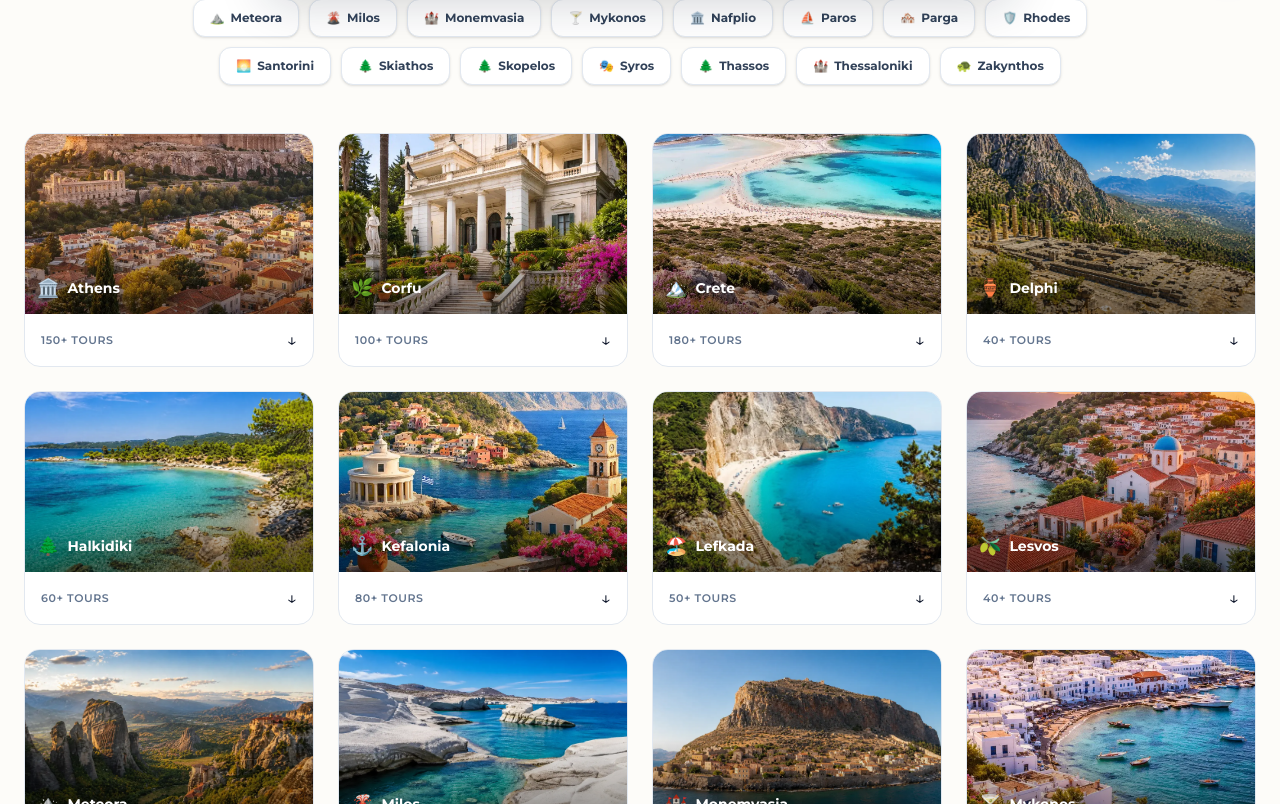
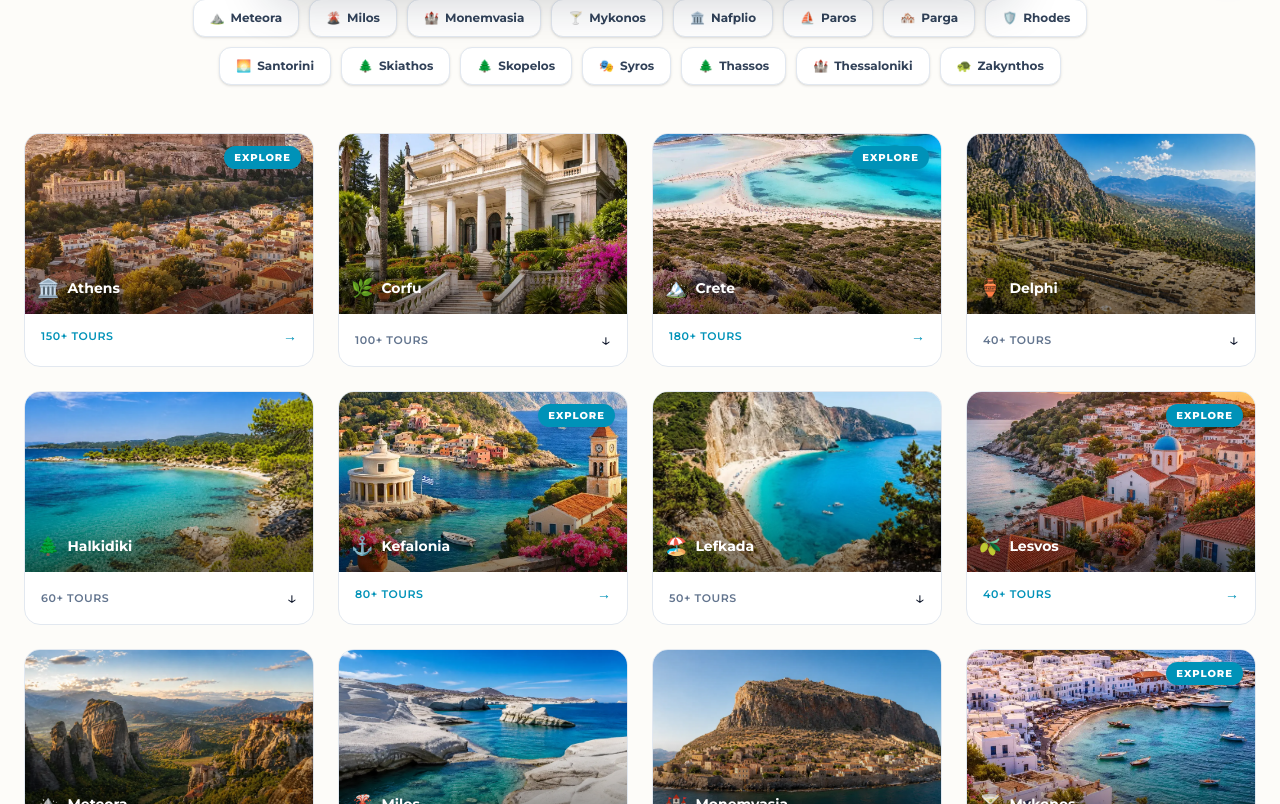
Before and after one commit to xristoskout/forumgreece, a Next.js app: page /en/tours/all in a window 1280 px wide. Shown: the part 796-1600 px from the top of the page. Built offline with nearby package versions, Linux system fonts and the light colour scheme; a web font is replaced by a local one.

Commit message:
Link tour directory region cards to destination landing pages (athens-tours, santorini-tours, mykonos-tours, kefalonia-tours, crete-tours, lesvos-tours)

```diff
--- a/app/[lang]/tours/all/tours-directory-client.tsx
+++ b/app/[lang]/tours/all/tours-directory-client.tsx
@@ -14,23 +14,23 @@ type Props = {
 };
 
 const regions = [
-  { key: "Athens", label: { en: "Athens", el: "Αθήνα" }, emoji: "🏛️", image: "/images/athens.webp", count: 150, description: { en: "Ancient history meets urban energy.", el: "Η αρχαία ιστορία συναντά την αστική ενέργεια." }, highlights: { en: ["Acropolis tours", "Food walks", "Saronic cruises"], el: ["Ξεναγήσεις Ακρόπολης", "Food walks", "Κρουαζιέρες Σαρωνικού"] } },
+  { key: "Athens", label: { en: "Athens", el: "Αθήνα" }, emoji: "🏛️", image: "/images/athens.webp", count: 150, description: { en: "Ancient history meets urban energy.", el: "Η αρχαία ιστορία συναντά την αστική ενέργεια." }, highlights: { en: ["Acropolis tours", "Food walks", "Saronic cruises"], el: ["Ξεναγήσεις Ακρόπολης", "Food walks", "Κρουαζιέρες Σαρωνικού"] }, landingSlug: "athens-tours" },
   { key: "Corfu", label: { en: "Corfu", el: "Κέρκυρα" }, emoji: "🌿", image: "/images/corfu.webp", count: 100, description: { en: "Venetian elegance and Paxos day trips.", el: "Ενετική κομψότητα και εκδρομές στους Παξούς." }, highlights: { en: ["Old Town walks", "Paxos day trips", "Beach hopping"], el: ["Βόλτες Παλιάς Πόλης", "Παξοί", "Παραλίες"] } },
-  { key: "Crete", label: { en: "Crete", el: "Κρήτη" }, emoji: "🏔️", image: "/images/crete.webp", count: 180, description: { en: "From Knossos to Samaria Gorge.", el: "Από την Κνωσό μέχρι το Φαράγγι της Σαμαριάς." }, highlights: { en: ["Knossos Palace", "Samaria Gorge", "Balos & Gramvousa"], el: ["Ανάκτορο Κνωσού", "Φαράγγι Σαμαριάς", "Μπάλος & Γραμβούσα"] } },
+  { key: "Crete", label: { en: "Crete", el: "Κρήτη" }, emoji: "🏔️", image: "/images/crete.webp", count: 180, description: { en: "From Knossos to Samaria Gorge.", el: "Από την Κνωσό μέχρι το Φαράγγι της Σαμαριάς." }, highlights: { en: ["Knossos Palace", "Samaria Gorge", "Balos & Gramvousa"], el: ["Ανάκτορο Κνωσού", "Φαράγγι Σαμαριάς", "Μπάλος & Γραμβούσα"] }, landingSlug: "crete-tours" },
   { key: "Delphi", label: { en: "Delphi", el: "Δελφοί" }, emoji: "🏺", image: "/images/delphi.webp", count: 40, description: { en: "Temple of Apollo, mountain views.", el: "Ναός Απόλλωνα, θέα στο βουνό." }, highlights: { en: ["Temple of Apollo", "Ancient Theater", "Delphi Museum"], el: ["Ναός Απόλλωνα", "Αρχαίο Θέατρο", "Μουσείο Δελφών"] } },
   { key: "Halkidiki", label: { en: "Halkidiki", el: "Χαλκιδική" }, emoji: "🌲", image: "/images/halkidiki.webp", count: 60, description: { en: "Sithonia beaches, Mount Athos cruises.", el: "Παραλίες Σιθωνίας, κρουαζιέρες Αγίου Όρους." }, highlights: { en: ["Sithonia beaches", "Athos cruises", "Kassandra nightlife"], el: ["Παραλίες Σιθωνίας", "Κρουαζιέρες Άθως", "Κασσάνδρα"] } },
-  { key: "Kefalonia", label: { en: "Kefalonia", el: "Κεφαλονιά" }, emoji: "⚓", image: "/images/kefalonia.webp", count: 80, description: { en: "Melissani Cave, Myrtos beach.", el: "Λιμνοσπήλαιο Μελισσάνης, Μύρτος." }, highlights: { en: ["Melissani Cave", "Myrtos Beach", "Boat trips"], el: ["Σπήλαιο Μελισσάνης", "Παραλία Μύρτου", "Boat trips"] } },
+  { key: "Kefalonia", label: { en: "Kefalonia", el: "Κεφαλονιά" }, emoji: "⚓", image: "/images/kefalonia.webp", count: 80, description: { en: "Melissani Cave, Myrtos beach.", el: "Λιμνοσπήλαιο Μελισσάνης, Μύρτος." }, highlights: { en: ["Melissani Cave", "Myrtos Beach", "Boat trips"], el: ["Σπήλαιο Μελισσάνης", "Παραλία Μύρτου", "Boat trips"] }, landingSlug: "kefalonia-tours" },
   { key: "Lefkada", label: { en: "Lefkada", el: "Λευκάδα" }, emoji: "🏖️", image: "/images/lefkada.webp", count: 50, description: { en: "Porto Katsiki, Egremni, Ionian island hopping.", el: "Πόρτο Κατσίκη, Εγκρεμνί, island hopping Ιονίου." }, highlights: { en: ["Porto Katsiki", "Egremni Beach", "Sailing tours"], el: ["Πόρτο Κατσίκη", "Παραλία Εγκρεμνί", "Ιστιοπλοΐα"] } },
-  { key: "Lesvos", label: { en: "Lesvos", el: "Λέσβος" }, emoji: "🫒", image: "/images/lesvos.webp", count: 40, description: { en: "Olive oil tastings, thermal springs.", el: "Γευσιγνωσία ελαιολάδου, ιαματικές πηγές." }, highlights: { en: ["Olive oil tastings", "Village life", "Thermal springs"], el: ["Γευσιγνωσία ελαιολάδου", "Χωριά", "Ιαματικές πηγές"] } },
+  { key: "Lesvos", label: { en: "Lesvos", el: "Λέσβος" }, emoji: "🫒", image: "/images/lesvos.webp", count: 40, description: { en: "Olive oil tastings, thermal springs.", el: "Γευσιγνωσία ελαιολάδου, ιαματικές πηγές." }, highlights: { en: ["Olive oil tastings", "Village life", "Thermal springs"], el: ["Γευσιγνωσία ελαιολάδου", "Χωριά", "Ιαματικές πηγές"] }, landingSlug: "lesvos-tours" },
   { key: "Meteora", label: { en: "Meteora", el: "Μετέωρα" }, emoji: "⛰️", image: "/images/meteora.webp", count: 45, description: { en: "Cliff monasteries, sunset views, hiking.", el: "Μοναστήρια, ηλιοβασίλεμα, πεζοπορία." }, highlights: { en: ["Monastery tours", "Sunset views", "Hiking trails"], el: ["Μοναστήρια", "Ηλιοβασίλεμα", "Πεζοπορία"] } },
   { key: "Milos", label: { en: "Milos", el: "Μήλος" }, emoji: "🌋", image: "/images/milos.webp", count: 65, description: { en: "Sarakiniko, Kleftiko boat tours.", el: "Σαρακίνικο, Boat Tour Κλέφτικο." }, highlights: { en: ["Sarakiniko", "Kleftiko Boat Tour", "Syrmata villages"], el: ["Σαρακίνικο", "Boat Tour Κλέφτικο", "Σύρματα"] } },
   { key: "Monemvasia", label: { en: "Monemvasia", el: "Μονεμβασιά" }, emoji: "🏰", image: "/images/monemvasia.webp", count: 25, description: { en: "A medieval sea fortress.", el: "Μεσαιωνική καστροπολιτεία." }, highlights: { en: ["Castle walk", "Upper Town", "Sea views"], el: ["Βόλτα στο Κάστρο", "Άνω Πόλη", "Θέα στη Θάλασσα"] } },
-  { key: "Mykonos", label: { en: "Mykonos", el: "Μύκονος" }, emoji: "🍸", image: "/images/mykonos.webp", count: 120, description: { en: "Delos island, luxury boat trips.", el: "Εκδρομές Δήλου, πολυτελή boat trips." }, highlights: { en: ["Delos island tours", "Boat trips", "Windmills walks"], el: ["Εκδρομές Δήλου", "Boat trips", "Μύλοι"] } },
+  { key: "Mykonos", label: { en: "Mykonos", el: "Μύκονος" }, emoji: "🍸", image: "/images/mykonos.webp", count: 120, description: { en: "Delos island, luxury boat trips.", el: "Εκδρομές Δήλου, πολυτελή boat trips." }, highlights: { en: ["Delos island tours", "Boat trips", "Windmills walks"], el: ["Εκδρομές Δήλου", "Boat trips", "Μύλοι"] }, landingSlug: "mykonos-tours" },
   { key: "Nafplio", label: { en: "Nafplio", el: "Ναύπλιο" }, emoji: "🏛️", image: "/images/nafplio.webp", count: 60, description: { en: "Mycenae, Epidaurus, Argolic Gulf.", el: "Μυκήνες, Επίδαυρος, Αργολικός." }, highlights: { en: ["Mycenae tours", "Epidaurus", "Argolic Gulf"], el: ["Μυκήνες", "Επίδαυρος", "Αργολικός Κόλπος"] } },
   { key: "Paros", label: { en: "Paros", el: "Πάρος" }, emoji: "⛵", image: "/images/paros.webp", count: 70, description: { en: "Naoussa, golden beaches, boat trips.", el: "Νάουσα, Χρυσή Ακτή, θαλάσσιες βόλτες." }, highlights: { en: ["Naoussa Harbor", "Golden Beach", "Antiparos trips"], el: ["Λιμάνι Νάουσας", "Χρυσή Ακτή", "Εκδρομές Αντίπαρο"] } },
   { key: "Parga", label: { en: "Parga", el: "Πάργα" }, emoji: "🏘️", image: "/images/parga.webp", count: 30, description: { en: "Venetian castle, Paxos day trips.", el: "Ενετικό κάστρο, εκδρομές Παξοί." }, highlights: { en: ["Venetian Castle", "Valtos Beach", "Paxos day trips"], el: ["Ενετικό Κάστρο", "Παραλία Βάλτου", "Εκδρομή Παξοί"] } },
   { key: "Rhodes", label: { en: "Rhodes", el: "Ρόδος" }, emoji: "🛡️", image: "/images/rhodes.webp", count: 130, description: { en: "Medieval City, Lindos, Prasonisi.", el: "Μεσαιωνική Πόλη, Λίνδος, Πρασονήσι." }, highlights: { en: ["Medieval City", "Lindos Acropolis", "Prasonisi surfing"], el: ["Παλιά Πόλη Ρόδου", "Ακρόπολη Λίνδου", "Πρασονήσι"] } },
-  { key: "Santorini", label: { en: "Santorini", el: "Σαντορίνη" }, emoji: "🌅", image: "/images/santorini.webp", count: 200, description: { en: "Sunset cruises, wine tours, volcanic excursions.", el: "Sunset κρουαζιέρες, οινογνωσία, βουλκανικές εκδρομές." }, highlights: { en: ["Sunset cruises", "Wine tasting", "Volcano tours"], el: ["Sunset κρουαζιέρες", "Οινογνωσία", "Βουλκανικές εκδρομές"] } },
+  { key: "Santorini", label: { en: "Santorini", el: "Σαντορίνη" }, emoji: "🌅", image: "/images/santorini.webp", count: 200, description: { en: "Sunset cruises, wine tours, volcanic excursions.", el: "Sunset κρουαζιέρες, οινογνωσία, βουλκανικές εκδρομές." }, highlights: { en: ["Sunset cruises", "Wine tasting", "Volcano tours"], el: ["Sunset κρουαζιέρες", "Οινογνωσία", "Βουλκανικές εκδρομές"] }, landingSlug: "santorini-tours" },
   { key: "Skiathos", label: { en: "Skiathos", el: "Σκιάθος" }, emoji: "🌲", image: "/images/skiathos.webp", count: 50, description: { en: "Koukounaries, Lalaria, Skiathos Town.", el: "Κουκουναριές, Λαλάρια, Χώρα." }, highlights: { en: ["Koukounaries Beach", "Lalaria Beach", "Skiathos Town"], el: ["Κουκουναριές", "Λαλάρια", "Χώρα Σκιάθου"] } },
   { key: "Skopelos", label: { en: "Skopelos", el: "Σκόπελος" }, emoji: "🌲", image: "/images/skopelos.webp", count: 35, description: { en: "Green island, Mamma Mia! filming location.", el: "Πράσινο νησί, γνωστό από το Mamma Mia!" }, highlights: { en: ["Skopelos Town", "Stafilos Beach", "Church of Panagia"], el: ["Χώρα Σκοπέλου", "Παραλία Στάφυλος", "Παναγία η Παγανιώτισσα"] } },
   { key: "Syros", label: { en: "Syros", el: "Σύρος" }, emoji: "🎭", image: "/images/syros.webp", count: 30, description: { en: "Hermoupolis neoclassical capital, Aristides domes.", el: "Ερμούπολη νεοκλασική πρωτεύουσα, θόλοι Αριστείδη." }, highlights: { en: ["Hermoupolis Town", "Ano Syros", "Finikas Bay"], el: ["Ερμούπολη", "Άνω Σύρος", "Κόλπος Φοίνικα"] } },
@@ -119,6 +119,27 @@ export default function ToursDirectoryClient({ lang, tours }: Props) {
           {regions.map(region => {
             const isActive = selectedRegion === region.key;
             const hasWidget = !!VIATOR_WIDGET_MAPPING[region.key];
+            const pillClass = `group relative px-4 py-2.5 rounded-xl text-xs font-bold transition-all duration-200 ${
+              isActive
+                ? "bg-cyan-600 text-white shadow-md shadow-cyan-200 scale-105"
+                : hasWidget
+                  ? "bg-white text-slate-700 border border-slate-200 shadow-sm hover:border-cyan-300 hover:shadow-md"
+                  : "bg-slate-50 text-slate-400 border border-dashed border-slate-200 cursor-default"
+            }`;
+
+            if (region.landingSlug) {
+              return (
+                <Link
+                  key={region.key}
+                  href={withLang(`/tours/${region.landingSlug}`)}
+                  className={pillClass}
+                >
+                  <span className="mr-1.5">{region.emoji}</span>
+                  {region.label[lang]}
+                </Link>
+              );
+            }
+
             return (
               <button
                 key={region.key}
@@ -126,13 +147,7 @@ export default function ToursDirectoryClient({ lang, tours }: Props) {
                   setSelectedRegion(isActive ? null : region.key);
                   if (!isActive) setTimeout(() => widgetRef.current?.scrollIntoView({ behavior: "smooth", block: "start" }), 150);
                 }}
-                className={`group relative px-4 py-2.5 rounded-xl text-xs font-bold transition-all duration-200 ${
-                  isActive
-                    ? "bg-cyan-600 text-white shadow-md shadow-cyan-200 scale-105"
-                    : hasWidget
-                      ? "bg-white text-slate-700 border border-slate-200 shadow-sm hover:border-cyan-300 hover:shadow-md"
-                      : "bg-slate-50 text-slate-400 border border-dashed border-slate-200 cursor-default"
-                }`}
+                className={pillClass}
               >
                 <span className="mr-1.5">{region.emoji}</span>
                 {region.label[lang]}
@@ -209,15 +224,51 @@ export default function ToursDirectoryClient({ lang, tours }: Props) {
           {regions.map(region => {
             const isActive = selectedRegion === region.key;
             const hasWidget = !!VIATOR_WIDGET_MAPPING[region.key];
+            const cardClass = `group relative overflow-hidden rounded-2xl border transition-all duration-300 text-left ${
+              isActive
+                ? "border-cyan-400 ring-2 ring-cyan-200 shadow-lg shadow-cyan-100 scale-[1.02]"
+                : "border-slate-200 hover:border-cyan-300 hover:shadow-md hover:-translate-y-0.5"
+            } ${hasWidget ? "bg-white" : "bg-slate-50 opacity-70"}`;
+
+            if (region.landingSlug) {
+              return (
+                <Link
+                  key={region.key}
+                  href={withLang(`/tours/${region.landingSlug}`)}
+                  className={cardClass}
+                >
+                  <div className="relative aspect-[16/10] w-full overflow-hidden bg-slate-100">
+                    <Image
+                      src={region.image}
+                      alt={region.label[lang]}
+                      fill
+                      sizes="(max-width: 768px) 50vw, 25vw"
+                      className="object-cover transition-transform duration-500 group-hover:scale-105"
+                    />
+                    <div className="absolute inset-0 bg-gradient-to-t from-black/50 via-transparent to-transparent" />
+                    <div className="absolute bottom-3 left-3 right-3 flex items-center gap-2">
+                      <span className="text-lg">{region.emoji}</span>
+                      <span className="text-sm font-bold text-white drop-shadow-lg">{region.label[lang]}</span>
+                    </div>
+                    <div className="absolute top-3 right-3 bg-cyan-600 text-white text-[10px] font-extrabold uppercase tracking-widest px-2.5 py-1 rounded-full shadow-lg">
+                      {lang === "en" ? "Explore" : "Εξερεύνησε"}
+                    </div>
+                  </div>
+                  <div className="px-4 py-3 flex items-center justify-between">
+                    <span className="text-[11px] font-semibold text-cyan-600 uppercase tracking-wider">
+                      {region.count}+ {lang === "en" ? "Tours" : "Εκδρομές"}
+                    </span>
+                    <span className="text-sm font-bold text-cyan-600 group-hover:translate-x-1 transition-transform">→</span>
+                  </div>
+                </Link>
+              );
+            }
+
             return (
               <button
                 key={region.key}
                 onClick={() => setSelectedRegion(isActive ? null : region.key)}
-                className={`group relative overflow-hidden rounded-2xl border transition-all duration-300 text-left ${
-                  isActive
-                    ? "border-cyan-400 ring-2 ring-cyan-200 shadow-lg shadow-cyan-100 scale-[1.02]"
-                    : "border-slate-200 hover:border-cyan-300 hover:shadow-md hover:-translate-y-0.5"
-                } ${hasWidget ? "bg-white" : "bg-slate-50 opacity-70"}`}
+                className={cardClass}
               >
                 <div className="relative aspect-[16/10] w-full overflow-hidden bg-slate-100">
                   <Image
```
